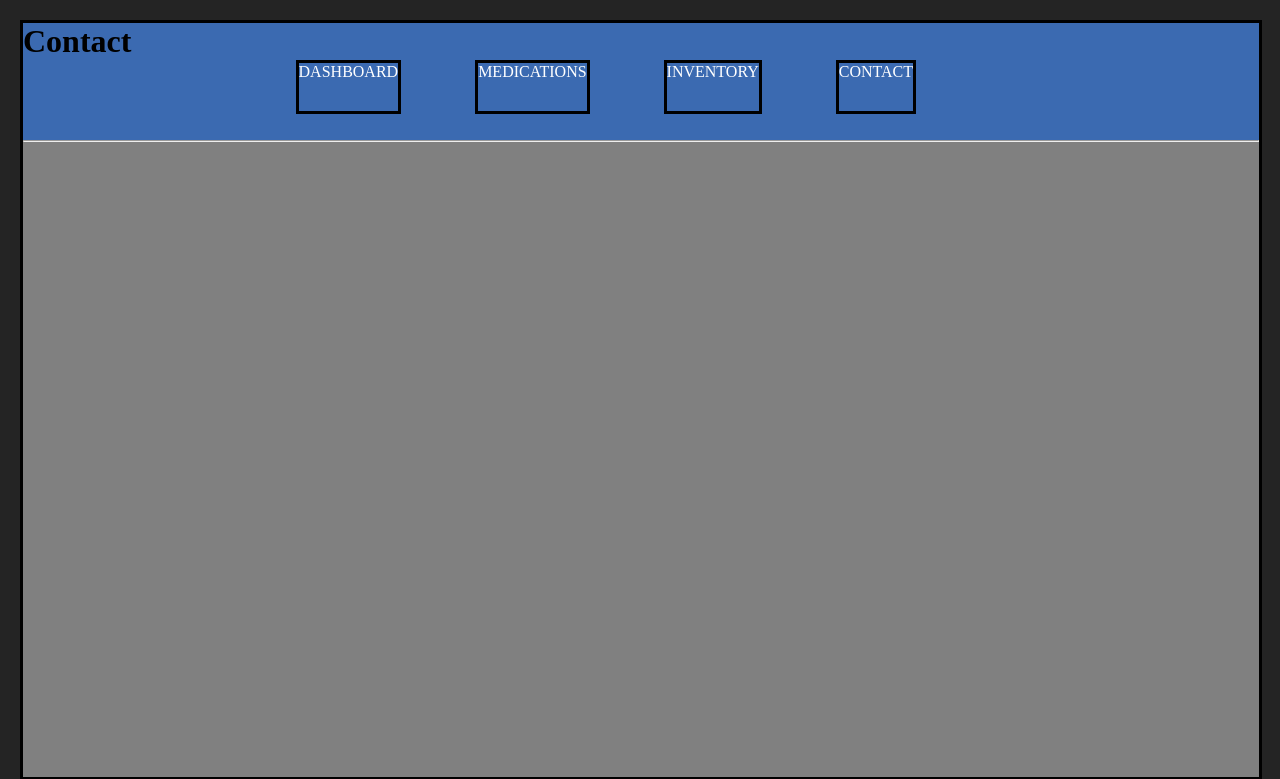
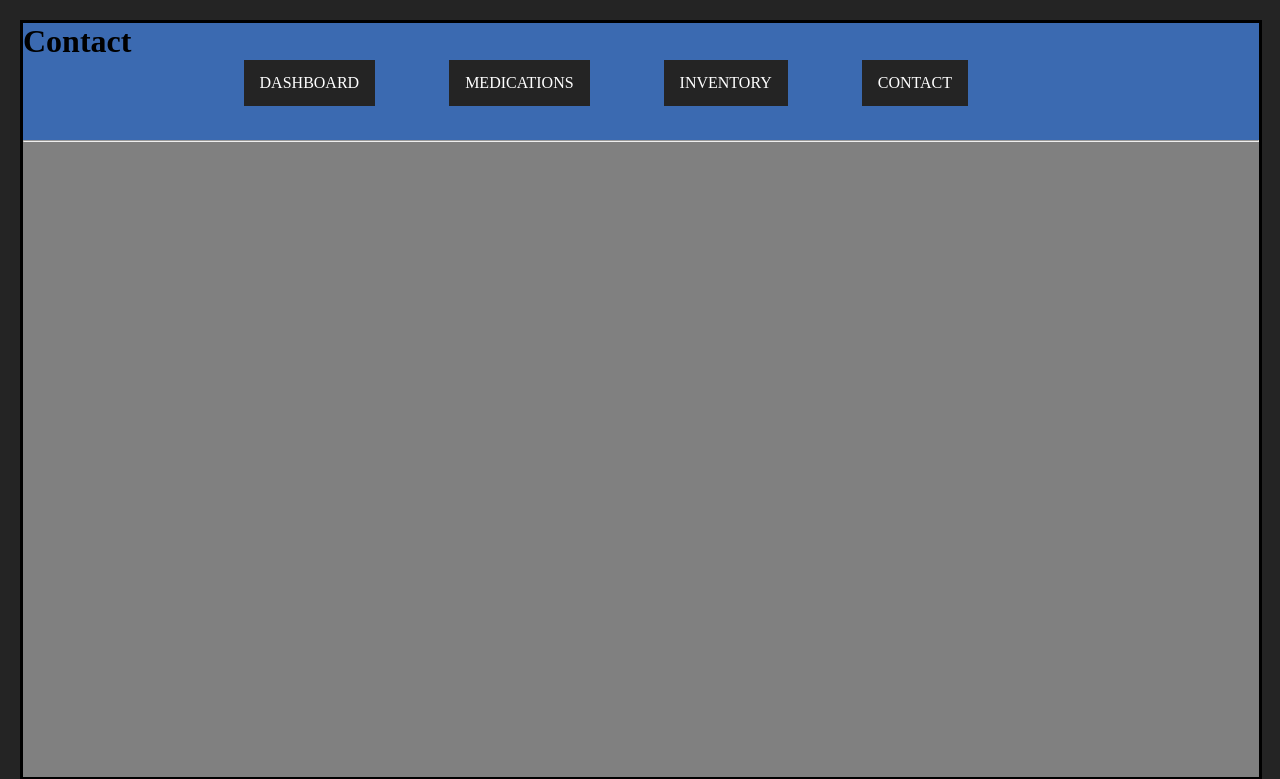
Before and after one commit to j478/Hackathon21, a Flask app: page /contact in a window 1280 px wide. Shown: the top 779 px of the page. Run offline with Flask 2, Linux system fonts and the light colour scheme.

Commit message:
update style of button

```diff
--- a/static/style.css
+++ b/static/style.css
@@ -53,12 +53,13 @@ nav ul{
 	list-style: none;
 	content: center;
 }
-
+/* Change style of buttons */
 nav li{
 	display: inline-block;
-	border-style: solid;
+	background: #242424;
+	text-align: center;
 	margin-right: 70px;
-	padding-bottom: 30px;
+	padding: 14px 16px;
 }
 
 header{
```
